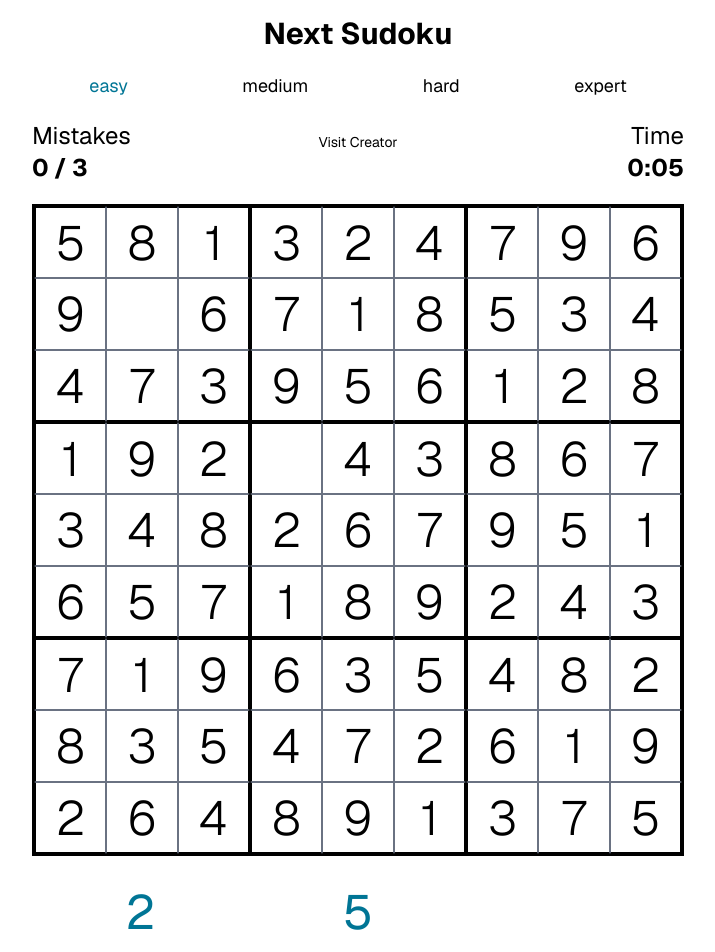
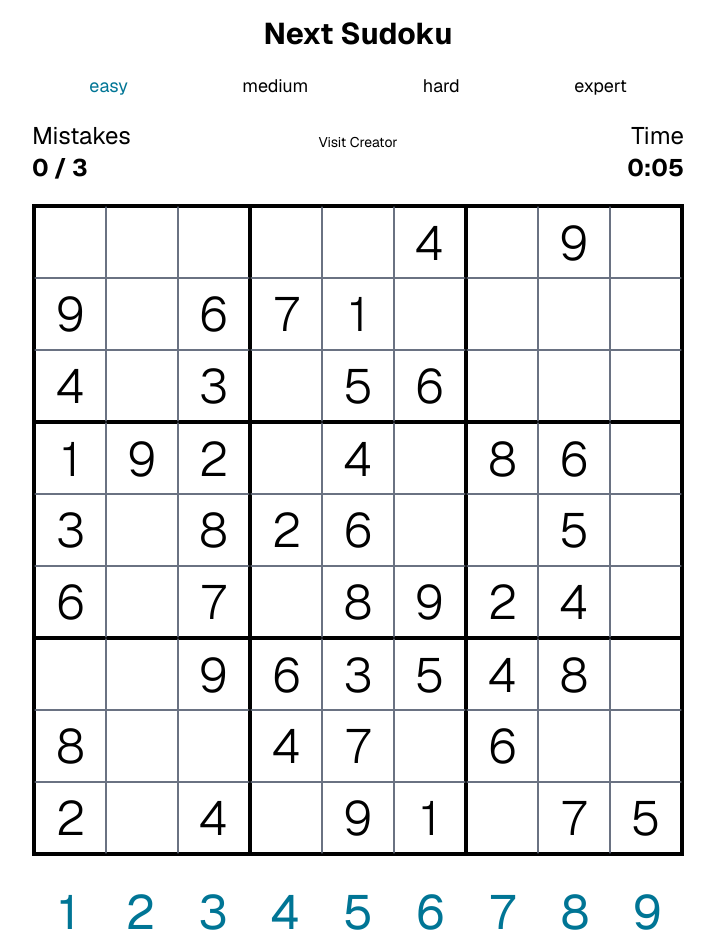
Before and after one commit to kensunjaya/next-sudoku, a Next.js app: page / in a window 1280 px wide. Shown: the top 952 px of the page, without its empty margins (282-997 px from the left). Built offline with nearby package versions, Linux system fonts and the light colour scheme.

Commit message:
revert changes

```diff
--- a/src/app/page.tsx
+++ b/src/app/page.tsx
@@ -96,7 +96,7 @@ export default function Home() {
 
   const createPuzzle = (solution: number[][]) => {
     const puzzle: Puzzle[][] = solution.map(row => row.map(val => ({ val, wrong: false, predefined: true })));
-    const cellsToRemove = difficulty == 'easy' ? 2 : difficulty == 'medium' ? 46 : difficulty == 'hard' ? 54 : 62;
+    const cellsToRemove = difficulty == 'easy' ? 38 : difficulty == 'medium' ? 46 : difficulty == 'hard' ? 54 : 62;
     let removed = 0;
     while (removed < cellsToRemove) {
       const row = Math.floor(Math.random() * 9);
@@ -263,7 +263,7 @@ export default function Home() {
               key={index}
               disabled={num == 0}
               onClick={() => checkAnswer(num, selectedCell[0], selectedCell[1])}
-              className={`flex transition rounded-md ${num == 0 ? 'opacity-0 duration-0 hover:cursor-default' : 'hover:cursor-pointer'} justify-center text-cyan-700 dark:text-blue-300 items-center text-3xl md:text-4xl xl:text-5xl h-[2.6rem] w-[2.6rem] xs:h-14 xs:w-14 sm:h-14 sm:w-14 md:h-16 md:w-16 xl:h-18 xl:w-18 hover:bg-gray-200 dark:hover:bg-gray-900`}>
+              className={`flex transition rounded-md ${num == 0 ? 'opacity-0 duration-0 hover:cursor-default' : 'hover:cursor-pointer'} justify-center text-cyan-700 dark:text-blue-300 items-center text-3xl md:text-4xl xl:text-5xl h-[2.rem] w-[2.6rem] xs:h-14 xs:w-14 sm:h-14 sm:w-14 md:h-16 md:w-16 xl:h-18 xl:w-18 hover:bg-gray-200 dark:hover:bg-gray-900`}>
               {num}
             </button>
           )}
```
